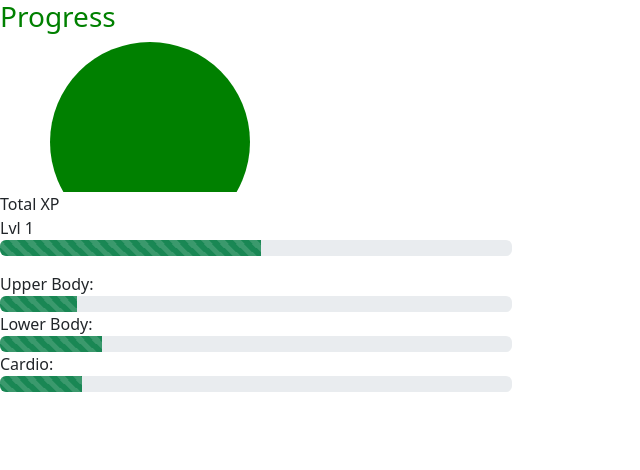
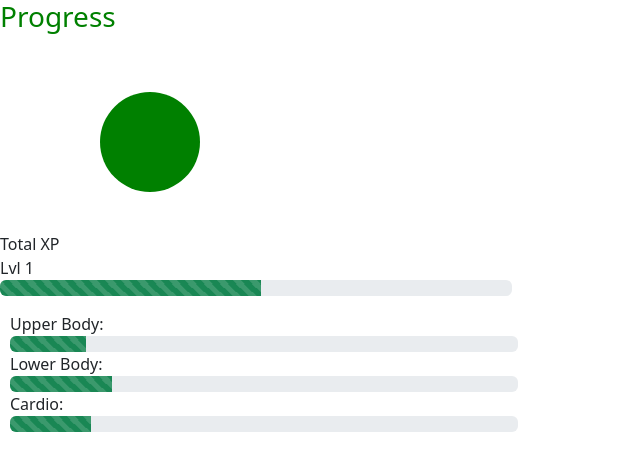
Before and after one commit to 00Land00/hack_the_valley_7, a React (Create React App) app in the folder frontend/: page / in a window 1280 px wide. Shown: the top 470 px of the page, without its empty margins (0-640 px from the left). Built offline with nearby package versions, Linux system fonts and the light colour scheme.

Commit message:
questionable margins, yay

```diff
--- a/frontend/src/App.js
+++ b/frontend/src/App.js
@@ -29,10 +29,10 @@ const App = () => {
       <h3 style={{color: 'green'}}>Progress</h3>
 
       <svg xmlns="http://www.w3.org/2000/svg">
-        <circle cx="150" cy="100" r="100" fill="green" />
+        <circle cx="150" cy="100" r="50" fill="green" style={{marginBottom: '1000px'}} />
       </svg>
 
-      <p>
+      <p style={{marginTop: '40px'}}>
         Total XP
         <br></br>
         Lvl {lvl}
@@ -41,7 +41,8 @@ const App = () => {
         </div>
       </p>
 
-      <p>
+
+      <p style={{marginLeft: '10px'}}>
         Upper Body:
         <div style={{width: '40%'}}>
           {upperBar}
@@ -54,7 +55,9 @@ const App = () => {
         <div style={{width: '40%'}}>
           {cardioBar}
         </div>
+
       </p>
+
     </div>
   )
 }
```
